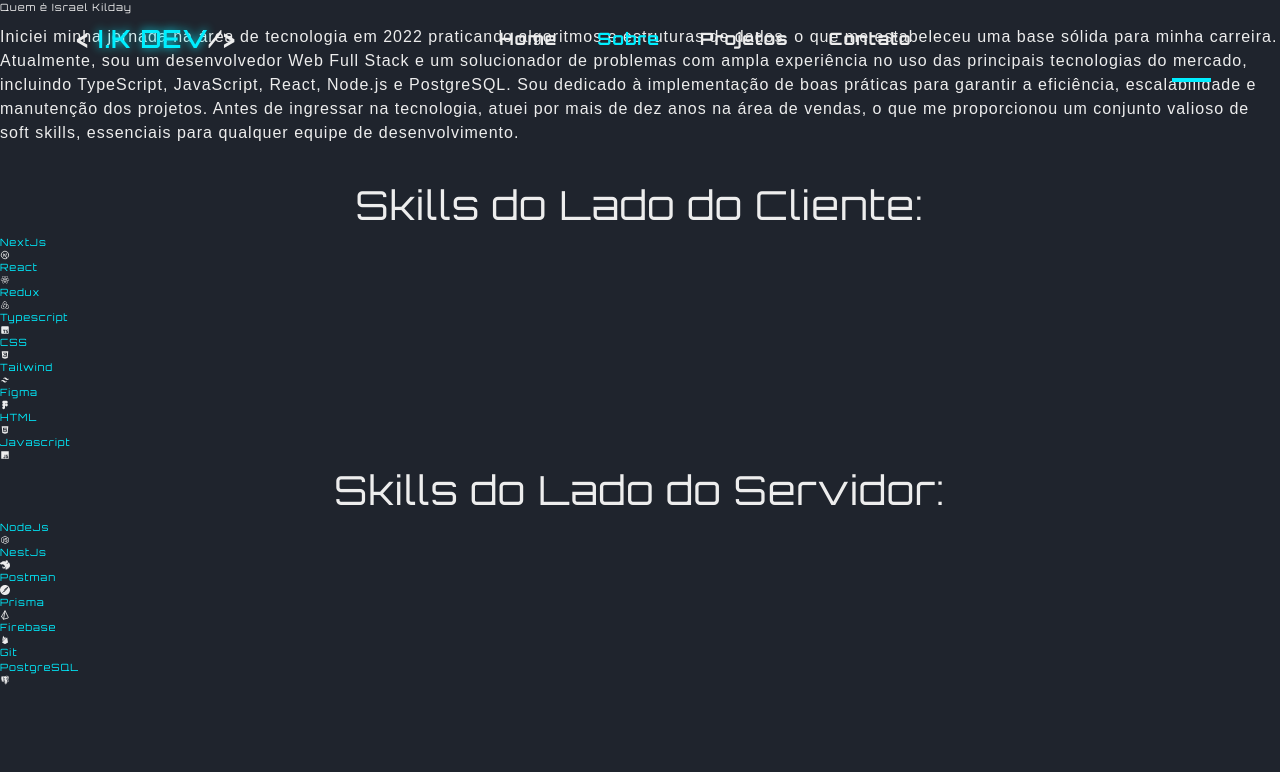
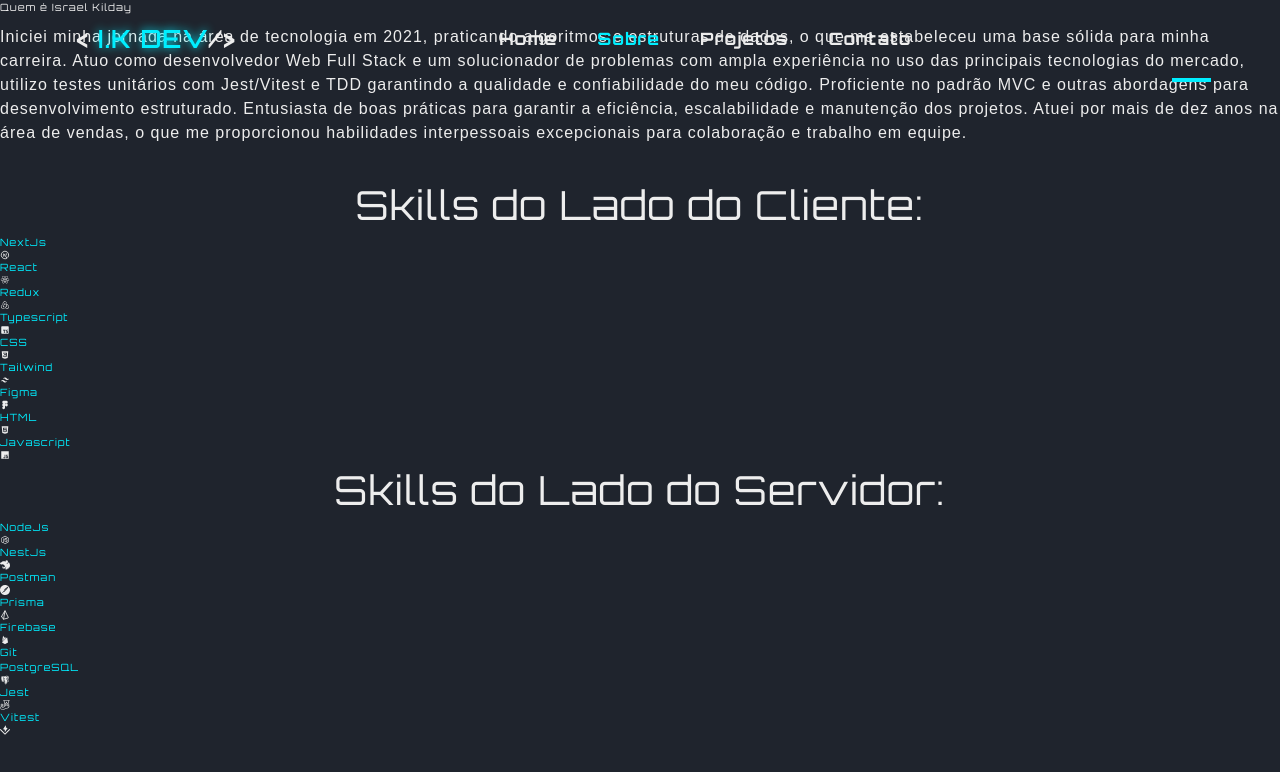
Before and after one commit to Israelkilday/portfolio, a React (Vite) app: page /about in a window 1280 px wide. Shown: the top 772 px of the page. Built offline with nearby package versions, Linux system fonts and the light colour scheme; some icons are missing.

Commit message:
feat: update cv and update icons in about page

```diff
--- a/src/pages/About/About.tsx
+++ b/src/pages/About/About.tsx
@@ -2,7 +2,7 @@ import Transition from "../../components/Transition";
 import { motion } from "framer-motion";
 import { TbBrandNextjs, TbBrandPrisma } from "react-icons/tb";
 import { FaGitAlt } from "react-icons/fa6";
-import { SiNestjs, SiPostman } from "react-icons/si";
+import { SiNestjs, SiPostman, SiJest, SiVitest } from "react-icons/si";
 import {
   BiLogoTypescript,
   BiLogoReact,
@@ -25,6 +25,8 @@ const iconsBack = [
   { id: 4, img: BiLogoFirebase, name: "Firebase" },
   { id: 5, img: FaGitAlt, name: "Git" },
   { id: 6, img: BiLogoPostgresql, name: "PostgreSQL" },
+  { id: 7, img: SiJest, name: "Jest" },
+  { id: 7, img: SiVitest, name: "Vitest" },
 ];
 
 const iconsFront = [
@@ -79,17 +81,18 @@ const About = () => {
               }}
             >
               <p className="text-[15px] leading-[1.5] text-neutral-300 lg:text-[16px]">
-                Iniciei minha jornada na área de tecnologia em 2022 praticando
+                Iniciei minha jornada na área de tecnologia em 2021, praticando
                 algoritmos e estruturas de dados, o que me estabeleceu uma base
-                sólida para minha carreira. Atualmente, sou um desenvolvedor Web
-                Full Stack e um solucionador de problemas com ampla experiência
-                no uso das principais tecnologias do mercado, incluindo
-                TypeScript, JavaScript, React, Node.js e PostgreSQL. Sou
-                dedicado à implementação de boas práticas para garantir a
-                eficiência, escalabilidade e manutenção dos projetos. Antes de
-                ingressar na tecnologia, atuei por mais de dez anos na área de
-                vendas, o que me proporcionou um conjunto valioso de soft
-                skills, essenciais para qualquer equipe de desenvolvimento.
+                sólida para minha carreira. Atuo como desenvolvedor Web Full
+                Stack e um solucionador de problemas com ampla experiência no
+                uso das principais tecnologias do mercado, utilizo testes
+                unitários com Jest/Vitest e TDD garantindo a qualidade e
+                confiabilidade do meu código. Proficiente no padrão MVC e outras
+                abordagens para desenvolvimento estruturado. Entusiasta de boas
+                práticas para garantir a eficiência, escalabilidade e manutenção
+                dos projetos. Atuei por mais de dez anos na área de vendas, o
+                que me proporcionou habilidades interpessoais excepcionais para
+                colaboração e trabalho em equipe.
               </p>
             </motion.div>
           </header>
```
Also changed, not shown: 2 other files (tests, documents, lock files or other folders).
